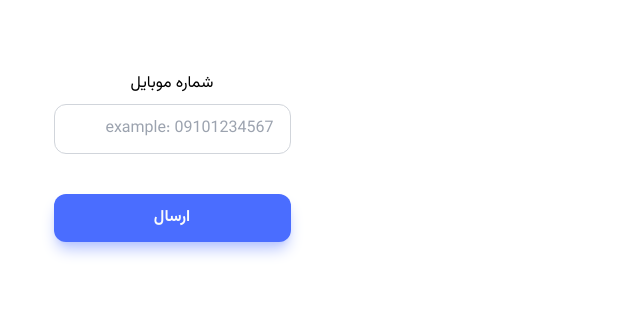
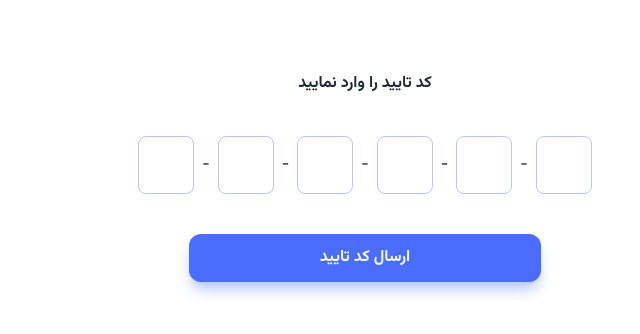
Before and after one commit to rasoolabdi/Freelancer, a React (Vite) app: page /auth in a window 1280 px wide. Shown: the top 334 px of the page, without its empty margins (565-1205 px from the left). Built offline with nearby package versions, Linux system fonts and the light colour scheme.

Commit message:
added api check OTP

```diff
--- a/src/features/authentication/AuthContainer.jsx
+++ b/src/features/authentication/AuthContainer.jsx
@@ -3,14 +3,16 @@ import SendOTPForm from "./SendOTPForm";
 import CheckOTPForm from "./CheckOTPForm";
 
 function AuthContainer() {
-    const [step , setStep] = useState(1);
+    const [step , setStep] = useState(2);
+    const [phoneNumber , setPhoneNumber] = useState("09101234567");
+
 
     const renderStep = () => {
         switch(step) {
             case 1:
-                return <SendOTPForm setStep={setStep} />
+                return <SendOTPForm setStep={setStep} phoneNumber={phoneNumber} setPhoneNumber={setPhoneNumber} />
             case 2:
-                return <CheckOTPForm setStep={setStep} />
+                return <CheckOTPForm setStep={setStep} phoneNumber={phoneNumber} />
             default:
                 return null;
         }
--- a/src/features/authentication/CheckOTPForm.jsx
+++ b/src/features/authentication/CheckOTPForm.jsx
@@ -1,12 +1,45 @@
+import { useMutation } from "@tanstack/react-query";
 import { useState } from "react";
 import OTPInput from "react-otp-input";
+import { checkOTP } from "../../services/authService";
+import toast from "react-hot-toast";
+import Loading from "../../ui/Loading";
+import { useNavigate } from "react-router-dom";
 
 
-function CheckOTPForm() {
+function CheckOTPForm({ phoneNumber }) {
     const [otp , setOtp] = useState("");
+    const navigate = useNavigate();
+
+    const {isPending: loading , mutateAsync} = useMutation({
+        mutationFn: checkOTP
+    })
+
+    const checkOTPHandler = async (e) => {
+        e.preventDefault();
+        try {
+            const { message , user } = await mutateAsync({ phoneNumber , otp });
+            toast.success(message);
+            if(user.isActive) {
+                if(user.role === "OWNER") {
+                    navigate("/owner")
+                }
+                if(user.role === "FREELANCER") {
+                    navigate("/freelancer")
+                }
+            }
+            else {
+                navigate("/complete-profile")
+            }
+        }
+        catch(error) {
+            toast.error(error?.response?.data?.message)
+        }
+    }
+
     return (
         <div>
-            <form className="space-y-10">
+            <form className="space-y-10" onSubmit={checkOTPHandler}>
                 <p className="font-bold text-secondary-800">کد تایید را وارد نمایید</p>
                 <OTPInput
                     value={otp}
@@ -22,7 +55,11 @@ function CheckOTPForm() {
                         borderRadius: "0.5rem"
                     }}
                 />
-                <button className="btn btn--primary w-full"> ارسال کد تایید</button>
+                <div>
+                    {loading ? (<p><Loading /></p>) : (
+                        <button className="btn btn--primary w-full"> ارسال کد تایید</button>
+                    )}
+                </div>
             </form>
         </div>
     )
--- a/src/features/authentication/SendOTPForm.jsx
+++ b/src/features/authentication/SendOTPForm.jsx
@@ -1,12 +1,10 @@
-import { useState } from "react";
 import TextField from "../../ui/TextField";
 import { useMutation } from "@tanstack/react-query";
 import { getOTP } from "../../services/authService";
 import toast from "react-hot-toast";
 import Loading from "../../ui/Loading";
 
-function SendOTPForm({ setStep }) {
-    const [phoneNumber , setPhoneNumber] = useState("");
+function SendOTPForm({ setStep , phoneNumber , setPhoneNumber }) {
 
     const {isPending: loading  , mutateAsync} = useMutation({
         mutationFn: getOTP
```
